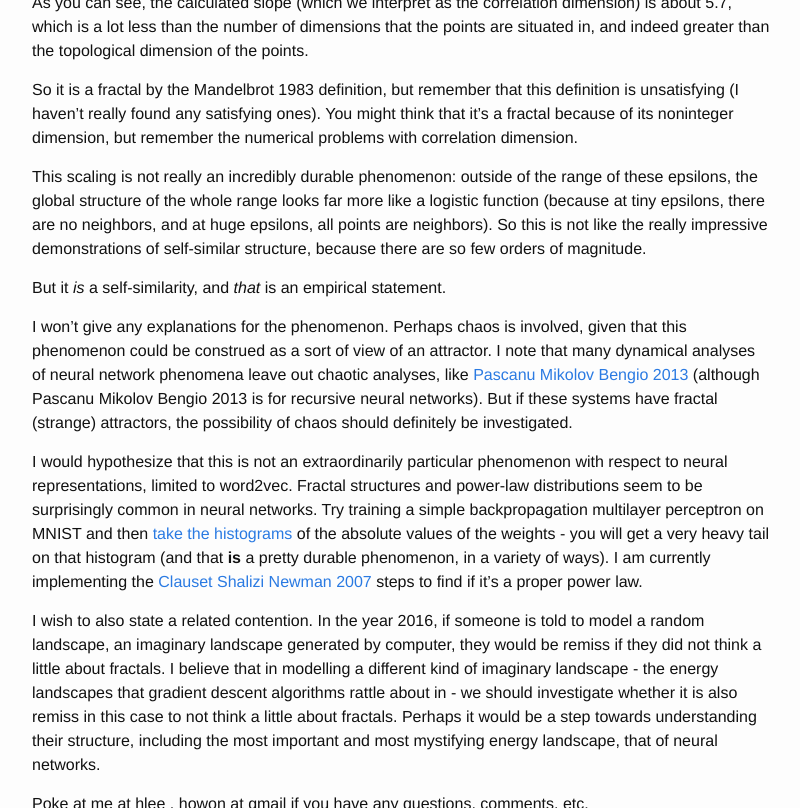
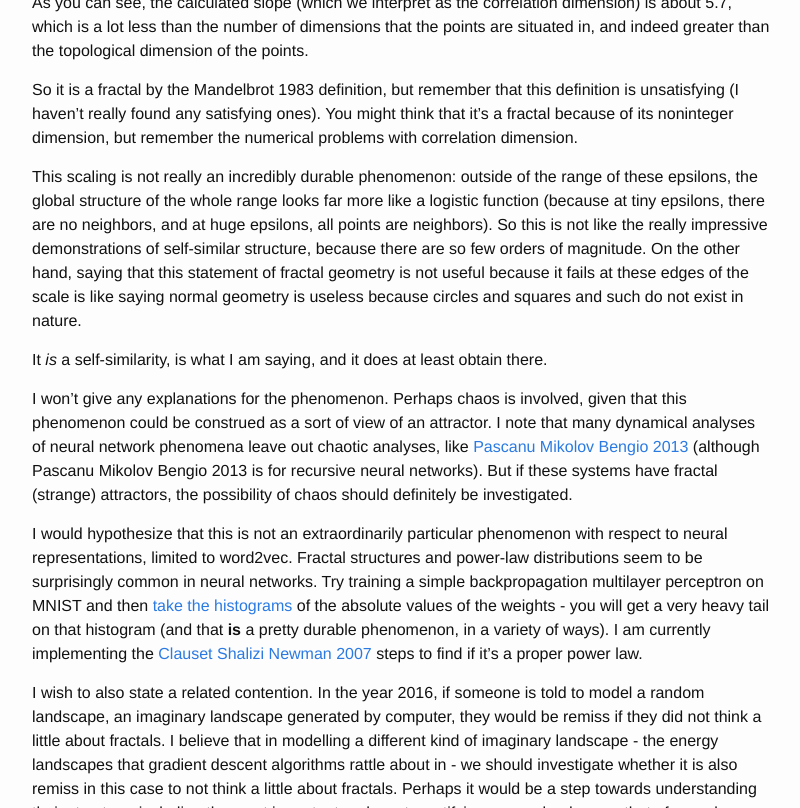
Before and after one commit to howonlee/howonlee.github.io, a Jekyll site: the page built from _posts/2016-02-05-Fractal%20Wordvecs.md, in a window 1280 px wide and 900 px high, scrolled down 1521 px, cut to the strip 92-900 px from the top of the window. Shown: the whole strip, without its empty margins (238-1038 px from the left). Built offline with Jekyll 4.4.1, drawn with Linux system fonts in a browser that asks for light colours.

Commit message:
proofing

```diff
--- a/_posts/2016-02-05-Fractal%20Wordvecs.md
+++ b/_posts/2016-02-05-Fractal%20Wordvecs.md
@@ -35,9 +35,9 @@
 
 So it is a fractal by the Mandelbrot 1983 definition, but remember that this definition is unsatisfying (I haven't really found any satisfying ones). You might think that it's a fractal because of its noninteger dimension, but remember the numerical problems with correlation dimension.
 
-This scaling is not really an incredibly durable phenomenon: outside of the range of these epsilons, the global structure of the whole range looks far more like a logistic function (because at tiny epsilons, there are no neighbors, and at huge epsilons, all points are neighbors). So this is not like the really impressive demonstrations of self-similar structure, because there are so few orders of magnitude.
+This scaling is not really an incredibly durable phenomenon: outside of the range of these epsilons, the global structure of the whole range looks far more like a logistic function (because at tiny epsilons, there are no neighbors, and at huge epsilons, all points are neighbors). So this is not like the really impressive demonstrations of self-similar structure, because there are so few orders of magnitude. On the other hand, saying that this statement of fractal geometry is not useful because it fails at these edges of the scale is like saying normal geometry is useless because circles and squares and such do not exist in nature.
 
-But it _is_ a self-similarity, and _that_ is an empirical statement.
+It _is_ a self-similarity, is what I am saying, and it does at least obtain there.
 
 I won't give any explanations for the phenomenon. Perhaps chaos is involved, given that this phenomenon could be construed as a sort of view of an attractor. I note that many dynamical analyses of neural network phenomena leave out chaotic analyses, like [Pascanu Mikolov Bengio 2013](http://www.jmlr.org/proceedings/papers/v28/pascanu13.pdf) (although Pascanu Mikolov Bengio 2013 is for recursive neural networks). But if these systems have fractal (strange) attractors, the possibility of chaos should definitely be investigated.
 
```
